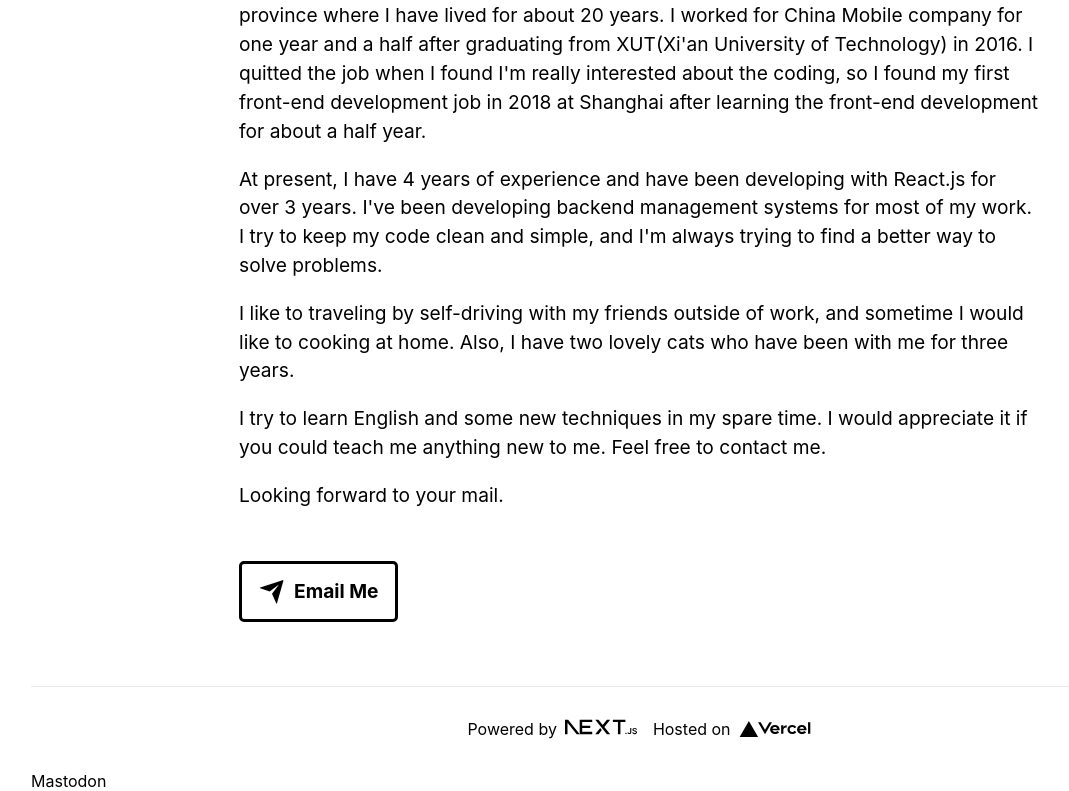
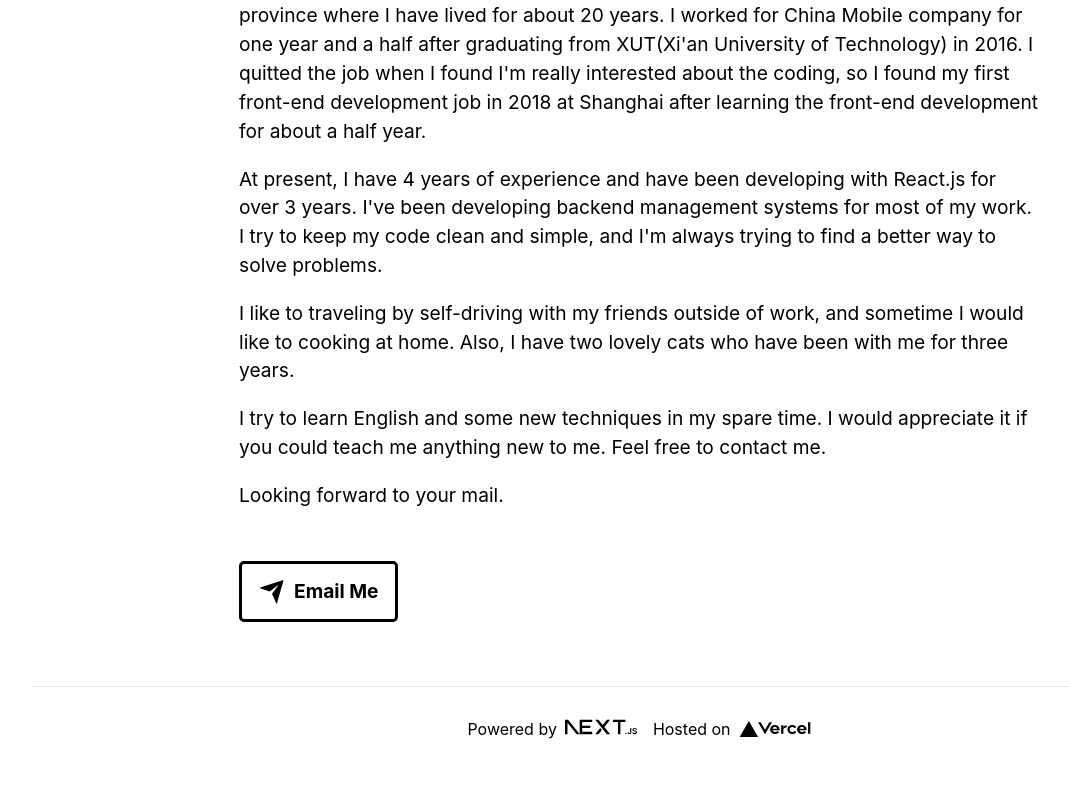
Before and after one commit to CaptainOfPhB/portfolios, a Next.js app: page / in a window 1280 px wide. Shown: the part 576-1367 px from the top of the page, without its empty margins (1-1070 px from the left). Built offline with nearby package versions, Linux system fonts and the light colour scheme.

Commit message:
chore: revert

```diff
--- a/pages/index.tsx
+++ b/pages/index.tsx
@@ -84,8 +84,6 @@ const Home: NextPage = () => {
           </span>
         </div>
       </footer>
-
-      <a rel="me" href="https://mastodon.world/@captainofphb">Mastodon</a>
     </div>
   );
 };
```
